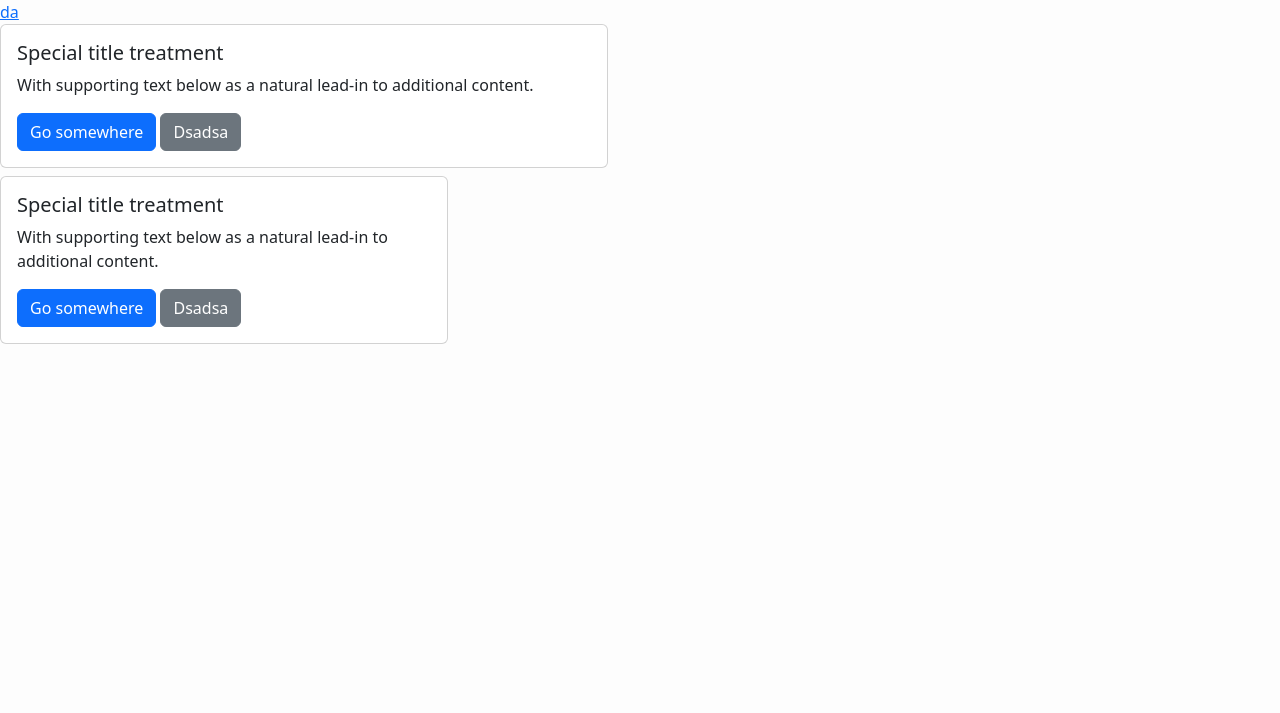
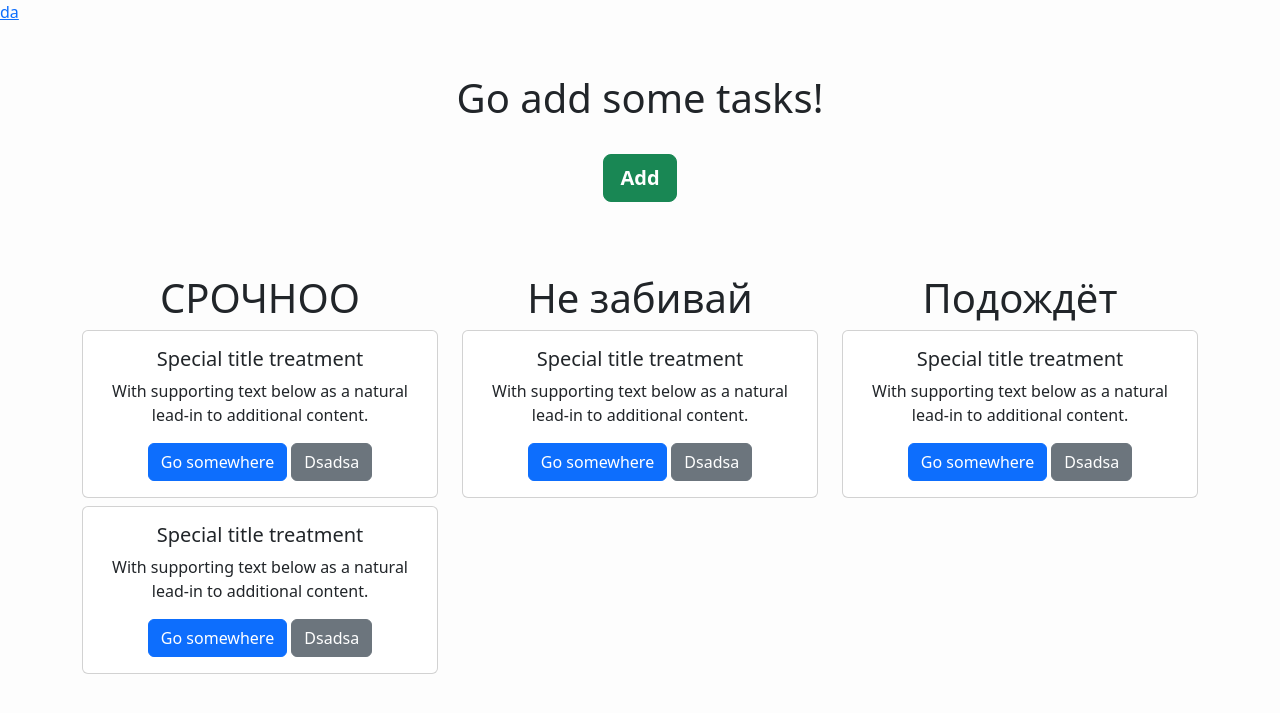
Before and after one commit to frooody/tasker, a Django app: page /tasks/ in a window 1280 px wide. Shown: the top 713 px of the page. Run offline with Django 3.2, Linux system fonts and the light colour scheme; some libraries are stand-ins or nearby versions.

Commit message:
Add tasks page

```diff
--- /dev/null
+++ b/tasks/templates/tasks/add.html
@@ -0,0 +1,4 @@
+{% extends 'hello/base.html' %}
+{% block content %}
+<a href="{% url 'tasks:index' %}">dasdsa</a>
+{% endblock %}
--- a/tasks/templates/tasks/index.html
+++ b/tasks/templates/tasks/index.html
@@ -1,6 +1,16 @@
 {% extends 'hello/base.html' %}
 {% block content %}
-<div class="card mb-2" style="width: 38rem;">
+<div class="container text-center">
+  <div class="container" style="height: 200px; margin-top: 50px;">
+    <h1>Go add some tasks!</h1>
+    <br>
+    <button type="button" class="btn btn-success btn-lg"><a class="rega" href="{% url 'tasks:add' %}"><b>Add</b></a></button>
+
+  </div>
+  <div class="row align-items-start">
+    <div class="col">
+      <h1>СРОЧНОО</h1>
+      <div class="card mb-2">
         <div class="card-body">
           <h5 class="card-title">Special title treatment</h5>
           <p class="card-text">With supporting text below as a natural lead-in to additional content.</p>
@@ -8,7 +18,7 @@
           <a href="#" class="btn btn-secondary">Dsadsa</a>
         </div>
       </div>
-<div class="card mb-2" style="width: 28rem;">
+      <div class="card mb-2">
           <div class="card-body">
             <h5 class="card-title">Special title treatment</h5>
             <p class="card-text">With supporting text below as a natural lead-in to additional content.</p>
@@ -16,4 +26,30 @@
             <a href="#" class="btn btn-secondary">Dsadsa</a>
           </div>
       </div>
+    </div>
+    <div class="col">
+      <h1>Не забивай</h1>
+      <div class="card mb-2">
+        <div class="card-body">
+          <h5 class="card-title">Special title treatment</h5>
+          <p class="card-text">With supporting text below as a natural lead-in to additional content.</p>
+          <a href="#" class="btn btn-primary">Go somewhere</a>
+          <a href="#" class="btn btn-secondary">Dsadsa</a>
+        </div>
+    </div>
+    </div>
+    <div class="col">
+      <h1>Подождёт</h1>
+      <div class="card mb-2">
+        <div class="card-body">
+          <h5 class="card-title">Special title treatment</h5>
+          <p class="card-text">With supporting text below as a natural lead-in to additional content.</p>
+          <a href="#" class="btn btn-primary">Go somewhere</a>
+          <a href="#" class="btn btn-secondary">Dsadsa</a>
+        </div>
+      </div>
+    </div>
+  </div>
+</div>
+
 {% endblock %}
--- a/tasks/urls.py
+++ b/tasks/urls.py
@@ -5,5 +5,6 @@ from . import views
 app_name = 'tasks'
 
 urlpatterns = [
-    path('', views.index, name='index')
+    path('', views.index, name='index'),
+    path('add/', views.add, name='add')
 ]
--- a/tasks/views.py
+++ b/tasks/views.py
@@ -5,6 +5,6 @@ from django.http import HttpResponse
 tasks = ['asd', 'xcv', 'ewq']
 
 def index(request):
-    return render(request, 'tasks/index.html', {
-        "tasks": tasks
-    })
+    return render(request, 'tasks/index.html')
+def add(request):
+    return render(request, 'tasks/add.html')
```
Lines whose indentation alone changed are shown as unchanged.
